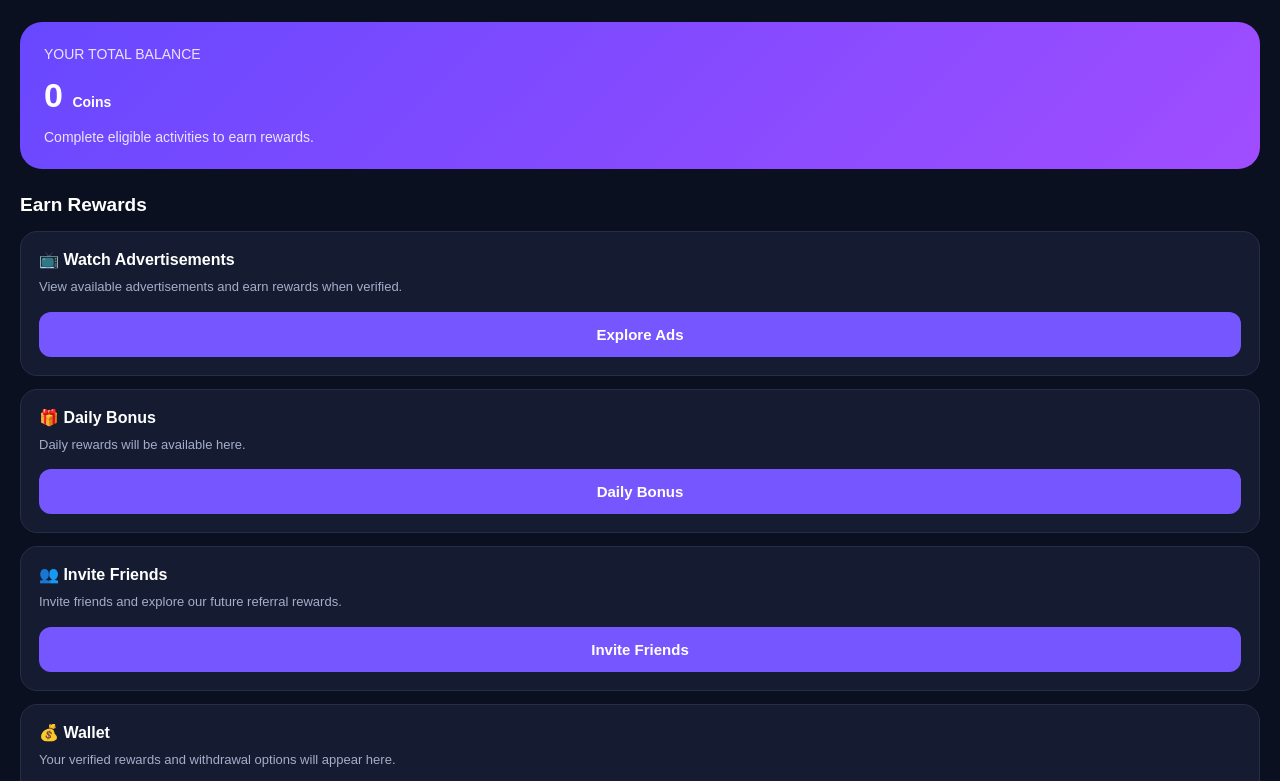
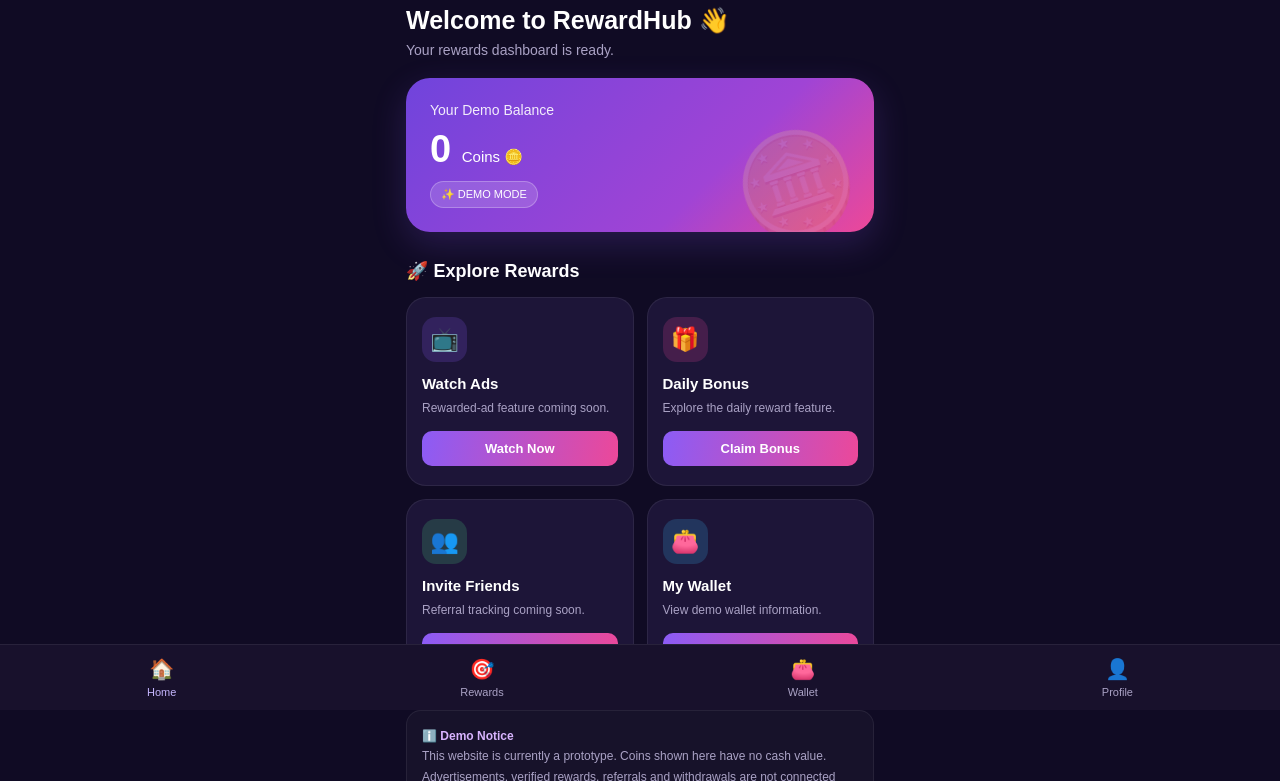
Before and after one commit to kshoab810-cyber/rewardhub, a plain HTML site: page index.html in a window 1280 px wide. Shown: the part 90-871 px from the top of the page. Drawn offline with Linux system fonts and the light colour scheme.

Commit message:
Update index.html

```diff
--- a/index.html
+++ b/index.html
@@ -3,7 +3,8 @@
 <head>
 <meta charset="UTF-8">
 <meta name="viewport" content="width=device-width, initial-scale=1.0">
-    <title>RewardHub</title>
+<meta name="theme-color" content="#100b24">
+<title>RewardHub — Earn Coins</title>
 
 <style>
 * {
@@ -12,105 +13,253 @@
   box-sizing: border-box;
 }
 
+:root {
+  --bg: #100b24;
+  --card: #1d1538;
+  --purple: #8b5cf6;
+  --pink: #ec4899;
+  --text: #ffffff;
+  --muted: #aaa2c5;
+  --green: #4ade80;
+}
+
 body {
   font-family: Arial, sans-serif;
-            background: #0b1020;
-            color: white;
-            padding: 20px;
+  background: var(--bg);
+  color: var(--text);
+  min-height: 100vh;
+  padding-bottom: 85px;
 }
 
 header {
+  padding: 22px 18px;
   display: flex;
+  justify-content: space-between;
   align-items: center;
-            gap: 12px;
-            margin: 15px 0 25px;
 }
 
 .logo {
-            background: #7257ff;
-            padding: 12px;
-            border-radius: 14px;
-            font-size: 24px;
+  font-size: 23px;
+  font-weight: 800;
 }
 
-        h1 {
-            font-size: 23px;
+.logo span {
+  color: #c4b5fd;
 }
 
-        .subtitle {
-            color: #9da8c7;
-            font-size: 13px;
-            margin-top: 5px;
+.profile {
+  width: 42px;
+  height: 42px;
+  border-radius: 50%;
+  background: linear-gradient(135deg, var(--purple), var(--pink));
+  display: grid;
+  place-items: center;
+  font-size: 22px;
+}
+
+.container {
+  max-width: 500px;
+  margin: auto;
+  padding: 0 16px;
+}
+
+.welcome {
+  margin: 10px 0 20px;
+}
+
+.welcome h1 {
+  font-size: 25px;
+  margin-bottom: 7px;
+}
+
+.welcome p {
+  color: var(--muted);
+  font-size: 14px;
+}
+
+.balance-card {
+  position: relative;
+  overflow: hidden;
+  padding: 24px;
+  border-radius: 24px;
+  background: linear-gradient(135deg, #7044dc, #a044d5 65%, #ed4898);
+  box-shadow: 0 12px 35px #8b5cf633;
+}
+
+.balance-card::after {
+  content: "🪙";
+  position: absolute;
+  right: 15px;
+  bottom: -12px;
+  font-size: 100px;
+  opacity: .17;
+  transform: rotate(-18deg);
+}
+
+.balance-label {
+  font-size: 14px;
+  opacity: .9;
 }
 
 .balance {
-            background: linear-gradient(135deg, #6848ff, #a04dff);
-            padding: 24px;
-            border-radius: 22px;
-            margin-bottom: 25px;
+  font-size: 38px;
+  font-weight: 800;
+  margin: 10px 0;
 }
 
-        .balance p {
-            opacity: 0.85;
-            font-size: 14px;
+.balance small {
+  font-size: 15px;
+  font-weight: 500;
 }
 
-        .amount {
-            font-size: 34px;
-            font-weight: bold;
-            margin: 14px 0;
-        }
-
-        .unit {
-            font-size: 14px;
+.demo-tag {
+  display: inline-block;
+  background: #ffffff25;
+  border: 1px solid #ffffff40;
+  padding: 6px 10px;
+  border-radius: 20px;
+  font-size: 11px;
 }
 
 .section-title {
-            margin-bottom: 15px;
-            font-size: 19px;
+  font-size: 18px;
+  margin: 28px 0 15px;
 }
 
-        .card {
-            background: #151c31;
-            border: 1px solid #252e48;
-            padding: 18px;
-            border-radius: 17px;
+.tasks {
+  display: grid;
+  grid-template-columns: 1fr 1fr;
+  gap: 13px;
+}
+
+.task {
+  border: 1px solid #ffffff12;
+  background: var(--card);
+  border-radius: 20px;
+  padding: 19px 15px;
+  min-height: 150px;
+  transition: transform .2s;
+}
+
+.task:active {
+  transform: scale(.97);
+}
+
+.task-icon {
+  width: 45px;
+  height: 45px;
+  display: grid;
+  place-items: center;
+  border-radius: 14px;
+  font-size: 23px;
   margin-bottom: 13px;
 }
 
-        .card h3 {
-            font-size: 16px;
-            margin-bottom: 8px;
+.purple { background: #8b5cf630; }
+.pink { background: #ec489930; }
+.green { background: #4ade8030; }
+.blue { background: #38bdf830; }
+
+.task h3 {
+  font-size: 15px;
+  margin-bottom: 7px;
 }
 
-        .card p {
-            color: #a4aec9;
-            font-size: 13px;
+.task p {
+  color: var(--muted);
+  font-size: 12px;
   line-height: 1.5;
 }
 
-        button {
-            background: #7657ff;
+.action {
+  border: none;
+  background: linear-gradient(100deg, var(--purple), var(--pink));
   color: white;
-            border: none;
+  font-size: 13px;
+  font-weight: 700;
+  padding: 10px 13px;
   width: 100%;
-            padding: 14px;
-            margin-top: 15px;
-            border-radius: 12px;
-            font-size: 15px;
-            font-weight: bold;
-        }
-
-        button:active {
-            opacity: 0.8;
+  border-radius: 10px;
+  margin-top: 14px;
+  cursor: pointer;
 }
 
 .notice {
+  margin-top: 22px;
+  padding: 15px;
+  background: #ffffff08;
+  border: 1px solid #ffffff12;
+  border-radius: 15px;
+  color: var(--muted);
+  font-size: 12px;
+  line-height: 1.7;
+}
+
+.notice strong {
+  color: #d8b4fe;
+}
+
+.bottom-nav {
+  position: fixed;
+  bottom: 0;
+  left: 0;
+  right: 0;
+  z-index: 10;
+  background: #18112c;
+  border-top: 1px solid #ffffff12;
+  display: flex;
+  justify-content: space-around;
+  padding: 12px 5px calc(12px + env(safe-area-inset-bottom));
+}
+
+.nav-item {
+  background: none;
+  border: none;
+  color: var(--muted);
+  font-size: 11px;
+  cursor: pointer;
+  display: flex;
+  flex-direction: column;
+  gap: 5px;
+  align-items: center;
+}
+
+.nav-item span {
+  font-size: 20px;
+}
+
+.nav-item.active {
+  color: #c4b5fd;
+}
+
+.toast {
+  position: fixed;
+  left: 50%;
+  bottom: 90px;
+  transform: translate(-50%, 20px);
+  background: #30234b;
+  border: 1px solid #ffffff20;
+  padding: 13px 18px;
+  border-radius: 13px;
+  width: max-content;
+  max-width: 90%;
+  font-size: 13px;
+  opacity: 0;
+  pointer-events: none;
+  transition: .25s;
+  z-index: 20;
+}
+
+.toast.show {
+  opacity: 1;
+  transform: translate(-50%, 0);
+}
+
+footer {
   text-align: center;
-            color: #8d98b7;
-            font-size: 12px;
-            margin-top: 25px;
-            line-height: 1.6;
+  color: #776d92;
+  font-size: 11px;
+  margin: 25px 0;
 }
 </style>
 </head>
@@ -118,66 +267,131 @@
 <body>
 
 <header>
-        <div class="logo">🪙</div>
-        <div>
-            <h1>RewardHub</h1>
-            <p class="subtitle">Your rewards dashboard</p>
-        </div>
+  <div class="logo">🎁 Reward<span>Hub</span></div>
+  <div class="profile">👤</div>
 </header>
 
-    <section class="balance">
-        <p>YOUR TOTAL BALANCE</p>
-        <div class="amount">
-            <span id="balance">0</span>
-            <span class="unit">Coins</span>
-        </div>
-        <p>Complete eligible activities to earn rewards.</p>
+<main class="container">
+
+  <section class="welcome">
+    <h1>Welcome to RewardHub 👋</h1>
+    <p>Your rewards dashboard is ready.</p>
   </section>
 
-    <h2 class="section-title">Earn Rewards</h2>
+  <section class="balance-card">
+    <div class="balance-label">Your Demo Balance</div>
+    <div class="balance">
+      <span id="balance">0</span>
+      <small>Coins 🪙</small>
+    </div>
+    <span class="demo-tag">✨ DEMO MODE</span>
+  </section>
 
-    <div class="card">
-        <h3>📺 Watch Advertisements</h3>
-        <p>View available advertisements and earn rewards when verified.</p>
-        <button onclick="showMessage()">
-            Explore Ads
+  <h2 class="section-title">🚀 Explore Rewards</h2>
+
+  <section class="tasks">
+
+    <article class="task">
+      <div class="task-icon purple">📺</div>
+      <h3>Watch Ads</h3>
+      <p>Rewarded-ad feature coming soon.</p>
+      <button class="action" onclick="showToast('Rewarded ads are not connected yet.')">
+        Watch Now
       </button>
-    </div>
+    </article>
 
-    <div class="card">
-        <h3>🎁 Daily Bonus</h3>
-        <p>Daily rewards will be available here.</p>
-        <button onclick="showMessage()">
-            Daily Bonus
+    <article class="task">
+      <div class="task-icon pink">🎁</div>
+      <h3>Daily Bonus</h3>
+      <p>Explore the daily reward feature.</p>
+      <button class="action" onclick="dailyBonus()">Claim Bonus</button>
+    </article>
+
+    <article class="task">
+      <div class="task-icon green">👥</div>
+      <h3>Invite Friends</h3>
+      <p>Referral tracking coming soon.</p>
+      <button class="action" onclick="inviteFriends()">Invite Now</button>
+    </article>
+
+    <article class="task">
+      <div class="task-icon blue">👛</div>
+      <h3>My Wallet</h3>
+      <p>View demo wallet information.</p>
+      <button class="action" onclick="openWallet()">Open Wallet</button>
+    </article>
+
+  </section>
+
+  <section class="notice">
+    <strong>ℹ️ Demo Notice</strong><br>
+    This website is currently a prototype. Coins shown here have
+    no cash value. Advertisements, verified rewards, referrals and
+    withdrawals are not connected yet.
+  </section>
+
+  <footer>RewardHub © 2026 · Demo Version</footer>
+
+</main>
+
+<nav class="bottom-nav">
+  <button class="nav-item active" onclick="goHome(this)">
+    <span>🏠</span>Home
   </button>
-    </div>
+  <button class="nav-item" onclick="showToast('Rewards feature is coming soon.')">
+    <span>🎯</span>Rewards
+  </button>
+  <button class="nav-item" onclick="openWallet()">
+    <span>👛</span>Wallet
+  </button>
+  <button class="nav-item" onclick="showToast('Profile settings are coming soon.')">
+    <span>👤</span>Profile
+  </button>
+</nav>
 
-    <div class="card">
-        <h3>👥 Invite Friends</h3>
-        <p>Invite friends and explore our future referral rewards.</p>
-        <button onclick="showMessage()">
-            Invite Friends
-        </button>
-    </div>
-
-    <div class="card">
-        <h3>💰 Wallet</h3>
-        <p>Your verified rewards and withdrawal options will appear here.</p>
-        <button onclick="showMessage()">
-            Open Wallet
-        </button>
-    </div>
-
-    <p class="notice">
-        RewardHub · Demo Version<br>
-        No real earnings or withdrawals are enabled yet.
-    </p>
+<div class="toast" id="toast" role="status"></div>
 
 <script>
-        function showMessage() {
-            alert(
-                "Welcome to RewardHub! This feature will be configured in a later step."
-            );
+let toastTimer;
+
+function showToast(message) {
+  const toast = document.getElementById("toast");
+  toast.textContent = message;
+  toast.classList.add("show");
+
+  clearTimeout(toastTimer);
+  toastTimer = setTimeout(() => {
+    toast.classList.remove("show");
+  }, 2600);
+}
+
+function dailyBonus() {
+  showToast("Daily bonus is a demo. Real rewards are not enabled.");
+}
+
+function inviteFriends() {
+  const link = "https://t.me/";
+  if (navigator.share) {
+    navigator.share({
+      title: "RewardHub",
+      text: "Check out RewardHub!",
+      url: link
+    }).catch(() => {});
+  } else {
+    showToast("Referral tracking is not connected yet.");
+  }
+}
+
+function openWallet() {
+  showToast("Demo wallet only. No real withdrawals are available.");
+}
+
+function goHome(button) {
+  document.querySelectorAll(".nav-item").forEach(item => {
+    item.classList.remove("active");
+  });
+  button.classList.add("active");
+  window.scrollTo({ top: 0, behavior: "smooth" });
 }
 </script>
 
```
Lines whose indentation alone changed are shown as unchanged.
